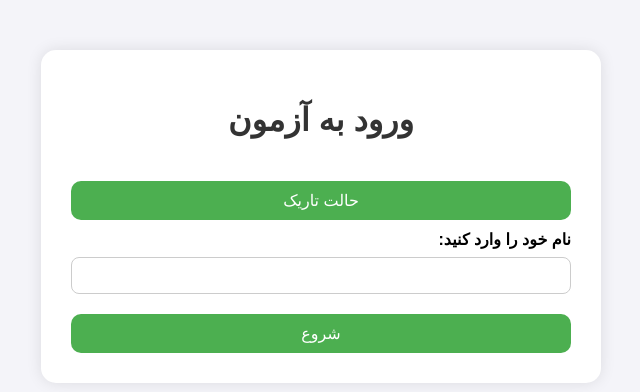
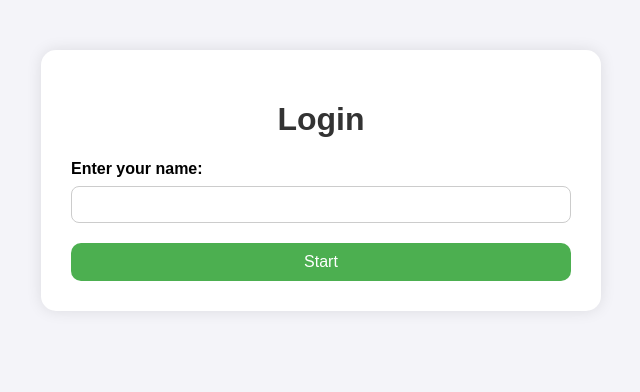
Before and after one commit to BaharForoutannia/Cheating-Detection-System, a Flask app: page / in a window 1280 px wide. Shown: the top 392 px of the page, without its empty margins (319-959 px from the left). Run offline with Flask 3, Linux system fonts and the light colour scheme.

Commit message:
Update login.html

```diff
--- a/templates/login.html
+++ b/templates/login.html
@@ -1,20 +1,17 @@
 <!DOCTYPE html>
-<html lang="fa" dir="rtl">
+<html>
 <head>
-    <meta charset="UTF-8">
-    <meta name="viewport" content="width=device-width, initial-scale=1">
-    <title>فرم آزمون پویا</title>
+    <title>Login</title>
     <link rel="stylesheet" href="{{ url_for('static', filename='style.css') }}">
 </head>
 <body>
-  <div class="container">
-    <h1>ورود به آزمون</h1>
-    <button id="toggleDarkMode" type="button" aria-pressed="false">حالت تاریک</button>
-    <form id="loginForm" method="post">
-      <label for="username">نام خود را وارد کنید:</label>
-      <input type="text" id="username" name="username" required autocomplete="off">
-      <button type="submit">شروع</button>
-    </form>
-  </div>
+    <div class="container">
+        <h1>Login</h1>
+        <form method="post">
+            <label for="username">Enter your name:</label>
+            <input type="text" id="username" name="username" required>
+            <button type="submit">Start</button>
+        </form>
+    </div>
 </body>
 </html>
```
